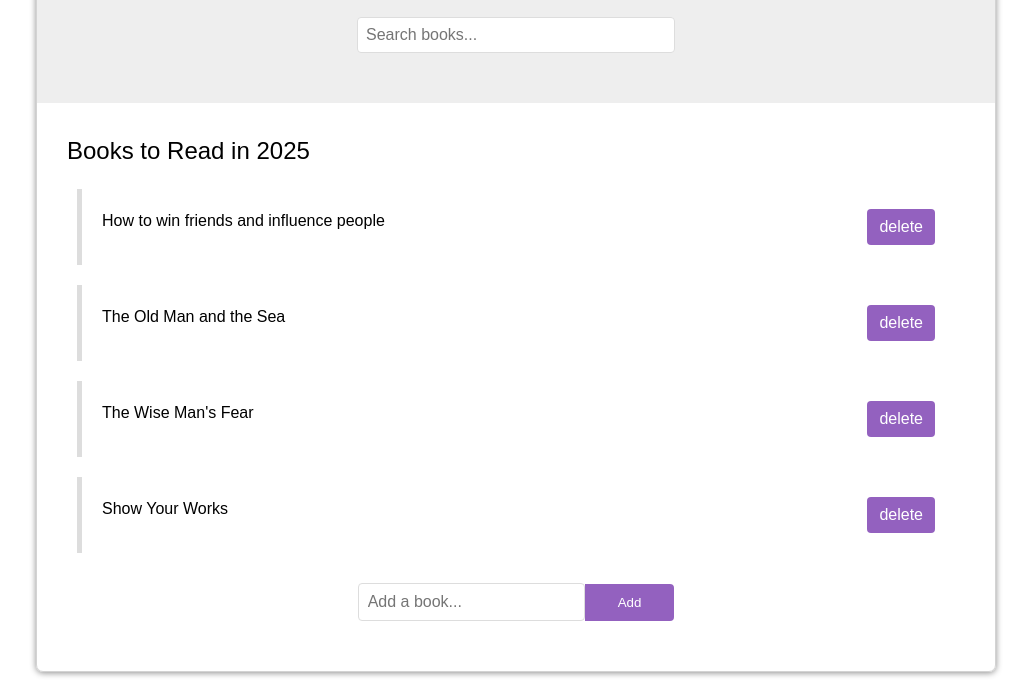
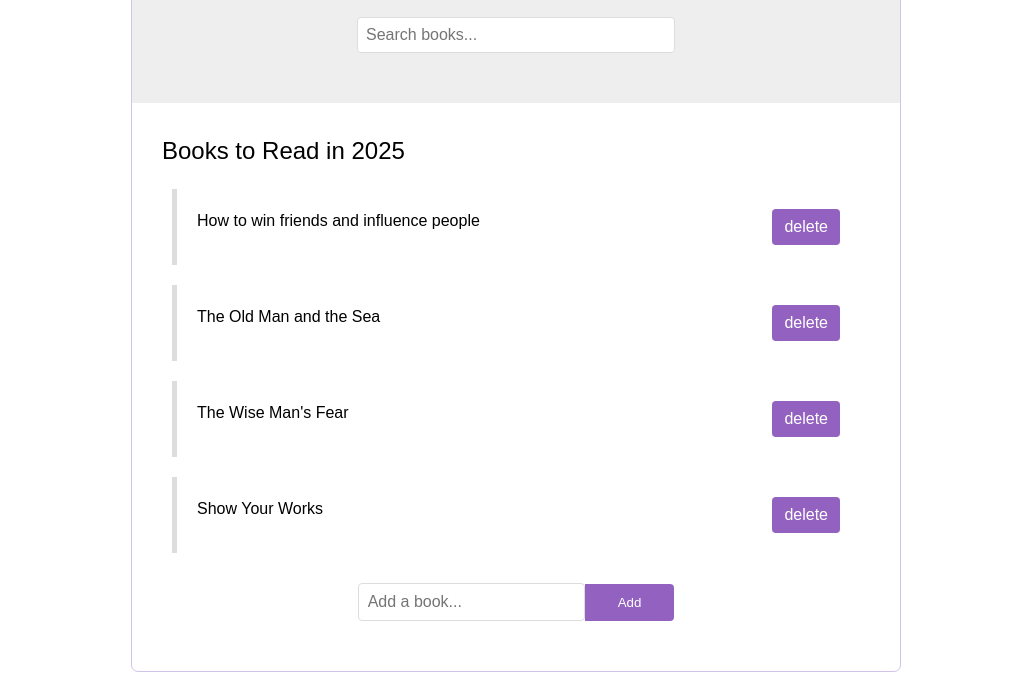
Before and after one commit to Hephzibah-script/BookHub, a plain HTML site: page index.html in a window 1280 px wide. Shown: the part 177-866 px from the top of the page, without its empty margins (124-1155 px from the left). Drawn offline with Linux system fonts and the light colour scheme.

Commit message:
fix layout and styling issue

```diff
--- a/index.js
+++ b/index.js
@@ -94,12 +94,12 @@ list.addEventListener("click", (e) => {
 // INTERACTING WITH FORMS AND SUBMIT EVENT
 //ADD BOOKS
 const addBook = document.forms["addBook"];
-
 addBook.addEventListener("submit", (e) => {
   e.preventDefault();
   // const value = addBook.querySelector("input[type='text']").value;
   // console.log(value);
-
   //We could do it in a cleaner way by adding an id to the HTML element, and using the dot(.) notation say addBook.(id from the HTML).value
   console.log(addBook.newBook.value);
 });
+
+//create element
--- a/style.css
+++ b/style.css
@@ -17,15 +17,15 @@ h2 {
 }
 
 #wrapper {
-  width: 90%;
-  max-width: 960px;
+  width: 60%;
+  /* max-width: 960px; */
   margin: 20px auto;
   border-radius: 7px;
-  box-shadow: 0px 1px 6px rgb(141, 141, 141);
-  box-sizing: border-box;
+  /* box-shadow: 0px 1px 6px rgb(141, 141, 141); */
+  /* box-sizing: border-box; */
   padding: 0 0 20px;
   overflow: hidden;
-  border: 1px solid #d3d3d3;
+  border: 1px solid #d1c4e9;
 }
 
 #page-banner {
@@ -35,7 +35,6 @@ h2 {
 
 #page-banner h1,
 #page-banner p {
-  width: 100%;
   text-align: center;
   margin: 10px 0;
 }
```
